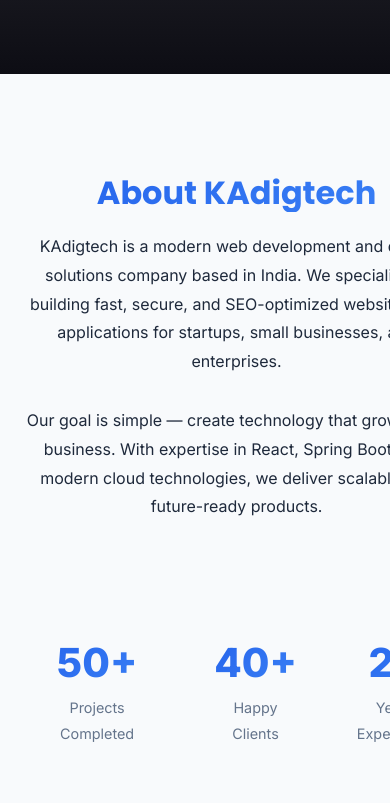
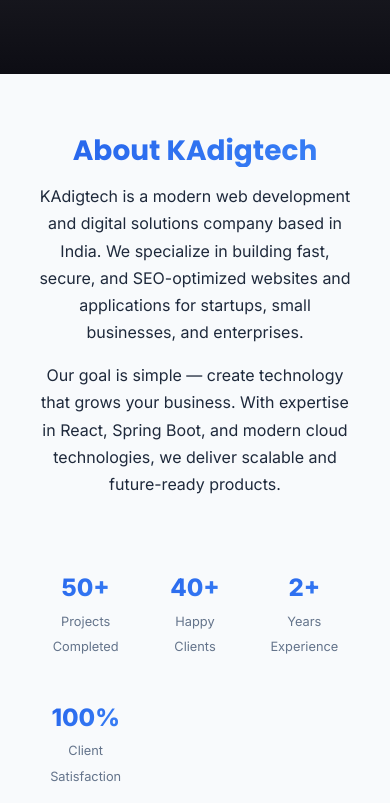
Before and after one commit to KANNAN-TECH/Buisness-website, a React (Vite) app: page / in a window 390 px wide. Shown: the part 2840-3643 px from the top of the page. Built offline with nearby package versions, Linux system fonts and the light colour scheme.

Commit message:
feat: Improve About section mobile layout - Single column on mobile - Centered content with text-align center - Proper 16px padding - Line-height 1.7 for readability - Paragraph spacing - Hide decorative shapes on mobile

```diff
--- a/src/styles/main.css
+++ b/src/styles/main.css
@@ -1022,6 +1022,8 @@
 .about {
   background: var(--bg-dark);
   position: relative;
+  padding-left: 20px;
+  padding-right: 20px;
 }
 
 .about::before {
@@ -1040,17 +1042,25 @@
   grid-template-columns: 1fr 1fr;
   gap: 60px;
   align-items: center;
+  max-width: 1100px;
+  margin: 0 auto;
+}
+
+.about-text {
+  max-width: 600px;
 }
 
 .about-text h2 {
-  font-size: clamp(2rem, 4vw, 2.5rem);
+  font-size: clamp(1.75rem, 4vw, 2.5rem);
   margin-bottom: 20px;
+  line-height: 1.2;
 }
 
 .about-text p {
   color: var(--text-secondary);
-  margin-bottom: 30px;
-  line-height: 1.8;
+  margin-bottom: 20px;
+  line-height: 1.7;
+  font-size: 1rem;
 }
 
 .about-stats {
@@ -1065,7 +1075,7 @@
 }
 
 .stat-number {
-  font-size: 2.5rem;
+  font-size: clamp(1.75rem, 4vw, 2.5rem);
   font-weight: 800;
   background: var(--gradient-primary);
   -webkit-background-clip: text;
@@ -1078,6 +1088,57 @@
   color: var(--text-muted);
   font-size: 0.9rem;
   margin-top: 5px;
+}
+
+/* About Mobile Responsive */
+@media (max-width: 768px) {
+  .about {
+    padding: 60px 16px;
+  }
+
+  .about::before {
+    display: none;
+  }
+
+  .about-content {
+    grid-template-columns: 1fr;
+    gap: 40px;
+    text-align: center;
+  }
+
+  .about-text {
+    max-width: 100%;
+    text-align: center;
+  }
+
+  .about-text h2 {
+    font-size: 1.75rem;
+    margin-bottom: 16px;
+  }
+
+  .about-text p {
+    font-size: 1rem;
+    line-height: 1.7;
+    margin-bottom: 16px;
+    text-align: center;
+  }
+
+  .about-stats {
+    grid-template-columns: repeat(3, 1fr);
+    gap: 10px;
+  }
+
+  .stat-item {
+    padding: 15px 10px;
+  }
+
+  .stat-number {
+    font-size: 1.5rem;
+  }
+
+  .stat-label {
+    font-size: 0.8rem;
+  }
 }
 
 .about-visual {
```
